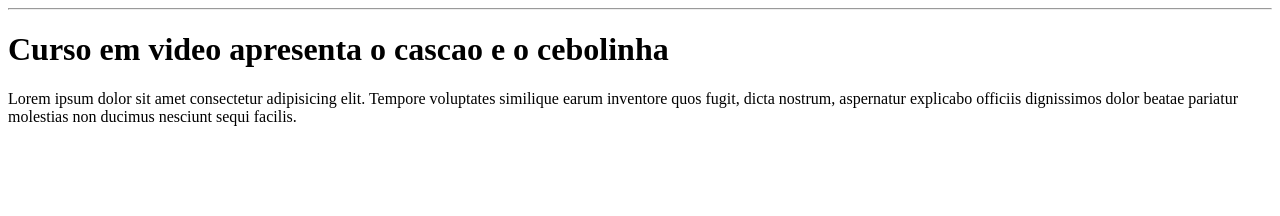
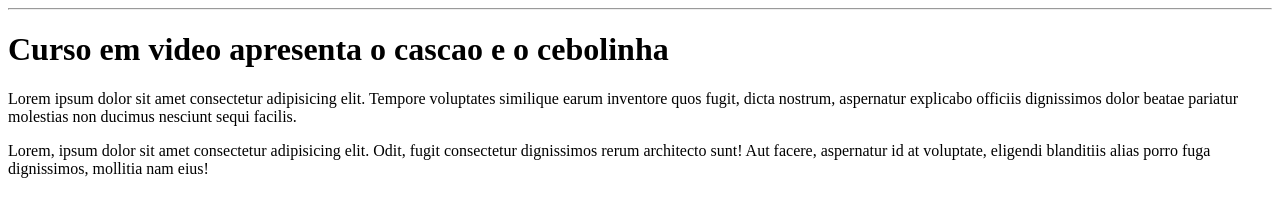
Before and after one commit to cdxisrael/ola-mundo3, a plain HTML site: page Site exemplo/index.html in a window 1280 px wide. Drawn offline with Linux system fonts and the light colour scheme.

Commit message:
adicionei mais um paragrafo

```diff
--- a/Site exemplo/index.html
+++ b/Site exemplo/index.html
@@ -9,6 +9,7 @@
     <hr>
     <h1>Curso em video apresenta o cascao e o cebolinha</h1>
     <p>Lorem ipsum dolor sit amet consectetur adipisicing elit. Tempore voluptates similique earum inventore quos fugit, dicta nostrum, aspernatur explicabo officiis dignissimos dolor beatae pariatur molestias non ducimus nesciunt sequi facilis.</p>
+    <p>Lorem, ipsum dolor sit amet consectetur adipisicing elit. Odit, fugit consectetur dignissimos rerum architecto sunt! Aut facere, aspernatur id at voluptate, eligendi blanditiis alias porro fuga dignissimos, mollitia nam eius!</p>
 
 </body>
 </html>
```
